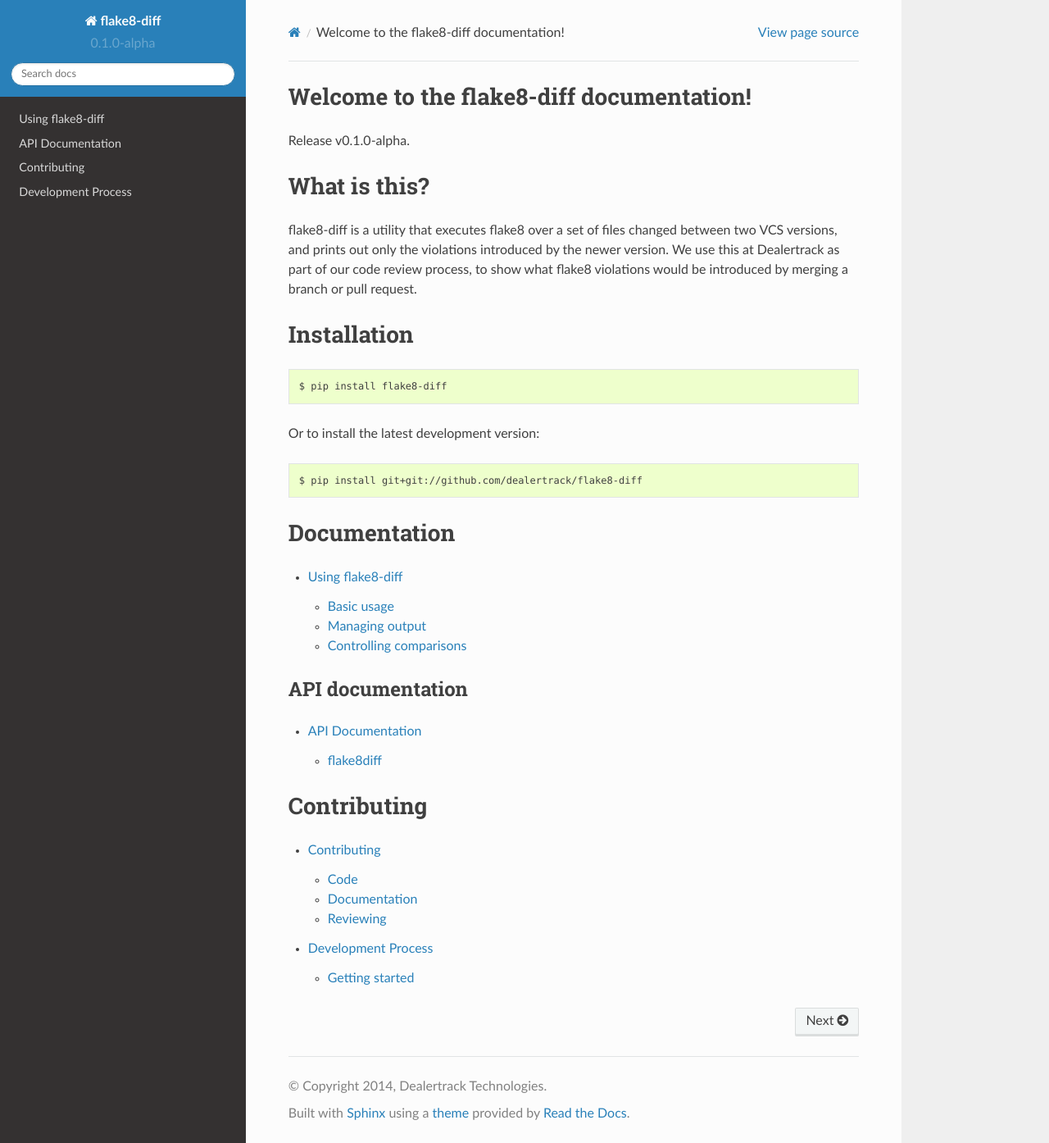
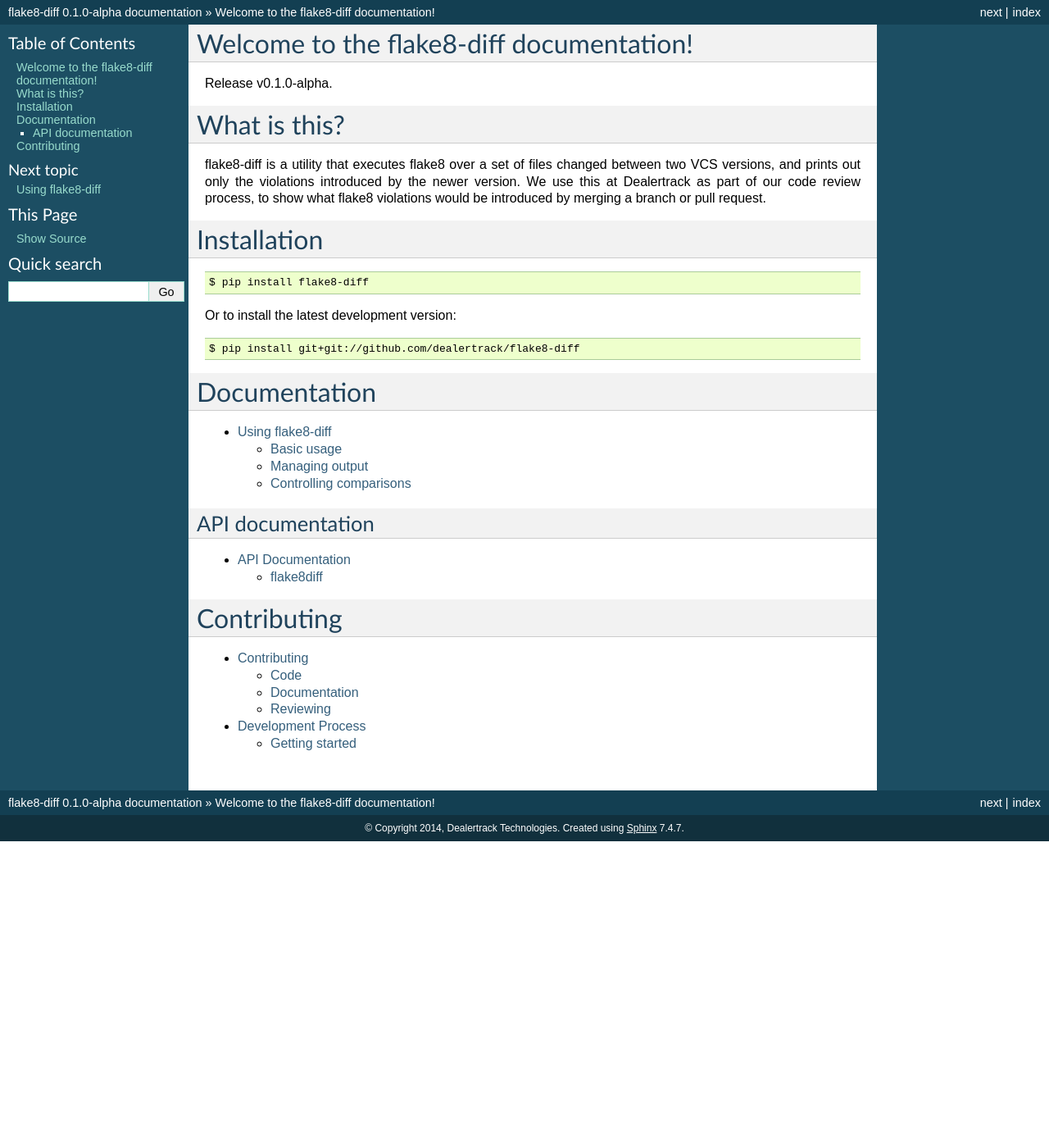
Before and after one commit to dealertrack/flake8-diff, a Sphinx documentation site: the page built from docs/index.rst, in a window 1280 px wide and 1394 px high. Shown: the whole window at 82% size. Built offline with Sphinx 7.4.7, drawn with Linux system fonts in a browser that asks for light colours.

Commit message:
Don't try to use the RTD theme on RTD

```diff
--- a/docs/conf.py
+++ b/docs/conf.py
@@ -14,7 +14,13 @@
 
 import sys
 import os
-import sphinx_rtd_theme
+
+on_rtd = os.environ.get('READTHEDOCS', None) == 'True'
+
+if not on_rtd:  # only import and set the theme if we're building docs locally
+    import sphinx_rtd_theme
+    html_theme = 'sphinx_rtd_theme'
+    html_theme_path = [sphinx_rtd_theme.get_html_theme_path()]
 
 # If extensions (or modules to document with autodoc) are in another directory,
 # add these directories to sys.path here. If the directory is relative to the
@@ -102,7 +108,7 @@
 
 # The theme to use for HTML and HTML Help pages.  See the documentation for
 # a list of builtin themes.
-html_theme = 'sphinx_rtd_theme'
+html_theme = 'default'
 
 # Theme options are theme-specific and customize the look and feel of a theme
 # further.  For a list of options available for each theme, see the
@@ -111,7 +117,6 @@
 
 # Add any paths that contain custom themes here, relative to this directory.
 #html_theme_path = []
-html_theme_path = [sphinx_rtd_theme.get_html_theme_path()]
 
 # The name for this set of Sphinx documents.  If None, it defaults to
 # "<project> v<release> documentation".
```
